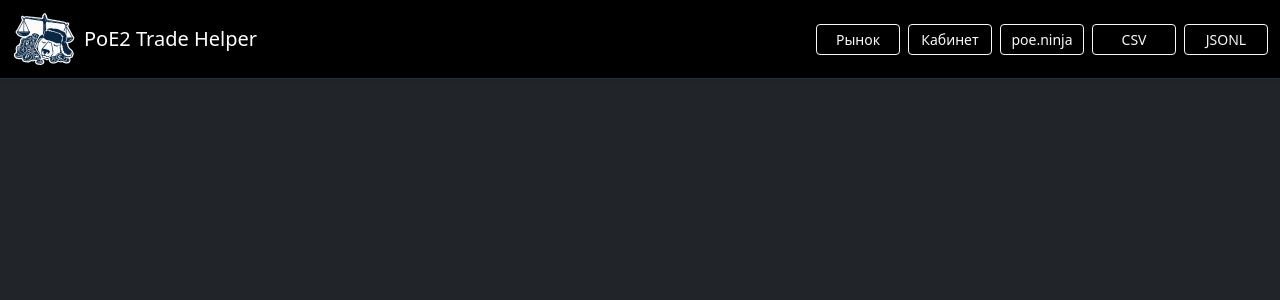
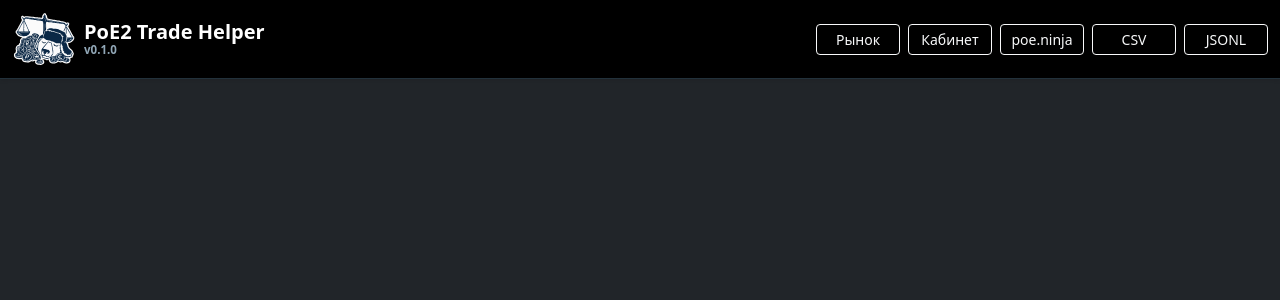
Before and after one commit to Underslumber/PoE2TradeHelper, a FastAPI app: template app/web/templates/base.html in a window 1280 px wide. Shown: the top 300 px of the page. Run offline with FastAPI, Linux system fonts and the light colour scheme; the template is opened without the code that fills it, so the values that code supplies are empty.

Commit message:
Add app version display

```diff
--- /dev/null
+++ b/app/version.py
@@ -0,0 +1,3 @@
+from __future__ import annotations
+
+APP_VERSION = "0.1.0"
--- a/app/web/routes.py
+++ b/app/web/routes.py
@@ -68,9 +68,11 @@ from app.trade2 import (
     read_history,
     read_latest_rates,
 )
+from app.version import APP_VERSION
 
 router = APIRouter()
 templates = Jinja2Templates(directory="app/web/templates")
+templates.env.globals["app_version"] = APP_VERSION
 SESSION_COOKIE = "poe2_session"
 AI_MARKET_CONTEXT_FEATURE = "market_context"
 AI_MARKET_ANALYSIS_FEATURE = "market_analysis"
--- a/app/web/static/app.css
+++ b/app/web/static/app.css
@@ -29,6 +29,19 @@ body {
   height: 52px;
   object-fit: contain;
   width: 64px;
+}
+.brand-label {
+  display: grid;
+  gap: 2px;
+  line-height: 1.05;
+}
+.brand-name {
+  font-weight: 700;
+}
+.brand-version {
+  color: #91a7b7;
+  font-size: 0.72rem;
+  font-weight: 600;
 }
 .app-shell {
   display: grid;
--- a/app/web/templates/base.html
+++ b/app/web/templates/base.html
@@ -6,7 +6,7 @@
   <title>PoE2 Trade Helper</title>
   <link rel="icon" type="image/svg+xml" href="/static/icon.svg">
   <link href="https://cdn.jsdelivr.net/npm/bootstrap@5.3.3/dist/css/bootstrap.min.css" rel="stylesheet">
-  <link rel="stylesheet" href="/static/app.css?v=20260515-currency-forecast-windows">
+  <link rel="stylesheet" href="/static/app.css?v={{ app_version }}">
   {% block head %}{% endblock %}
 </head>
 <body class="bg-dark text-light">
@@ -14,7 +14,10 @@
     <div class="container-fluid">
       <a class="navbar-brand d-flex align-items-center" href="/">
         <img src="/static/icon.svg" alt="" width="64" height="52" class="brand-icon me-2">
-        <span>PoE2 Trade Helper</span>
+        <span class="brand-label">
+          <span class="brand-name">PoE2 Trade Helper</span>
+          <small class="brand-version">v{{ app_version }}</small>
+        </span>
       </a>
       {% block header_nav %}
       <div class="navbar-actions">
@@ -31,8 +34,8 @@
     {% block content %}{% endblock %}
   </div>
   <script src="https://cdn.jsdelivr.net/npm/bootstrap@5.3.3/dist/js/bootstrap.bundle.min.js"></script>
-  <script src="/static/i18n.js?v=20260515-currency-forecast-windows"></script>
-  <script src="/static/app.js?v=20260515-currency-forecast-windows"></script>
+  <script src="/static/i18n.js?v={{ app_version }}"></script>
+  <script src="/static/app.js?v={{ app_version }}"></script>
   {% block scripts %}{% endblock %}
 </body>
 </html>
```
Also changed, not shown: AGENTS.md (+2 -1 lines), tests/test_version.py (added, +15 -0 lines), README.md.
